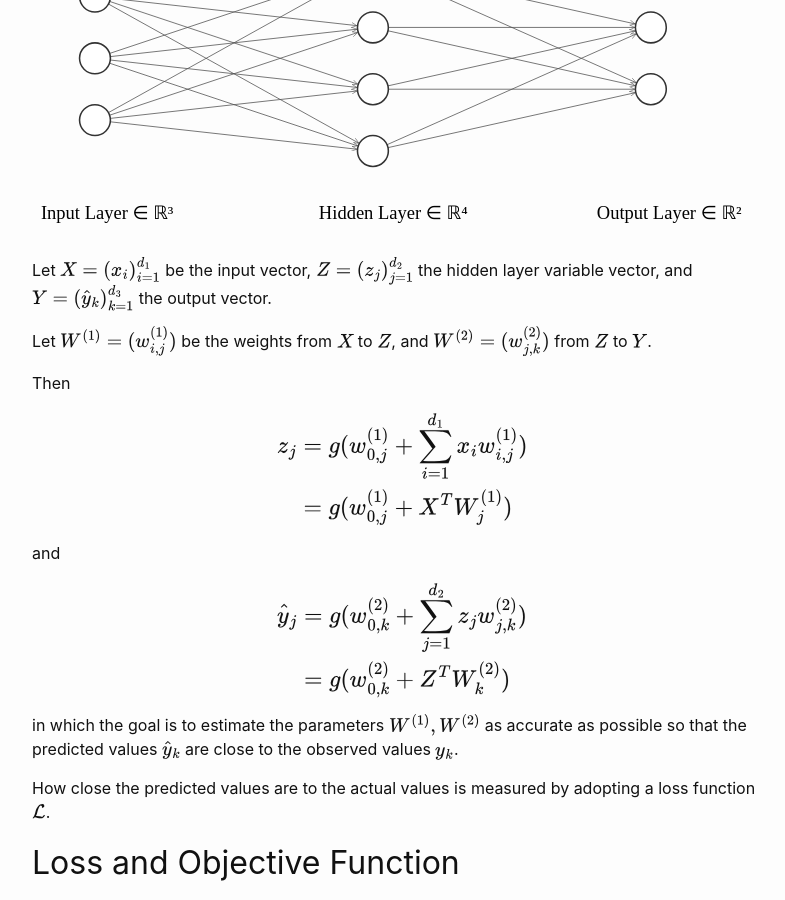
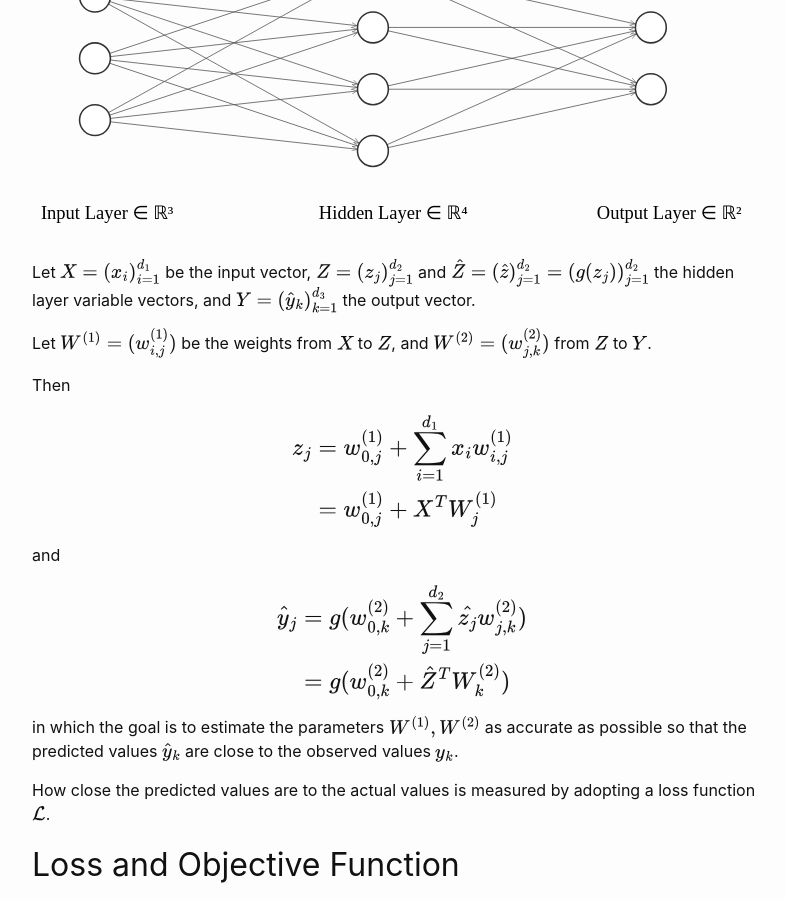
Before and after one commit to leesugil/leesugil.github.io, a Jekyll site: the page built from docs/_posts/2024-05-01-a-quick-reminder-of-deep-learning-fundamentals.markdown, in a window 1280 px wide and 900 px high, scrolled down 1350 px. Shown: the whole window, without its empty margins (238-1023 px from the left). Built offline with Jekyll 4.4.1, drawn with Linux system fonts in a browser that asks for light colours.

```diff
--- a/docs/_posts/2024-05-01-title.markdown
+++ b/docs/_posts/2024-05-01-a-quick-reminder-of-deep-learning-fundamentals.markdown
@@ -46,7 +46,7 @@ Activation functions make the model non-linear.
 
 ![Perceptron]({{ '/assets/images/single-layer-nn.svg' | relative_url }})
 
-Let $$X = (x_i)_{i=1}^{d_1}$$ be the input vector, $$Z = (z_j)_{j=1}^{d_2}$$ the hidden layer variable vector, and $$Y = (\hat{y}_k)_{k=1}^{d_3}$$ the output vector.
+Let $$X = (x_i)_{i=1}^{d_1}$$ be the input vector, $$Z = (z_j)_{j=1}^{d_2}$$ and $$\hat{Z} = (\hat{z})_{j=1}^{d_2} = (g(z_j))_{j=1}^{d_2}$$ the hidden layer variable vectors, and $$Y = (\hat{y}_k)_{k=1}^{d_3}$$ the output vector.
 
 Let $$W^{(1)} = (w_{i, j}^{(1)})$$ be the weights from $$X$$ to $$Z$$, and $$W^{(2)} = (w_{j, k}^{(2)})$$ from $$Z$$ to $$Y$$.
 
@@ -55,8 +55,8 @@ Then
 $$
 \large{
 \begin{align*}
-z_j &= g(w_{0, j}^{(1)} + \sum_{i=1}^{d_1} x_i w_{i, j}^{(1)}) \\
-        &= g(w_{0, j}^{(1)} + X^T W_j^{(1)})
+z_j &= w_{0, j}^{(1)} + \sum_{i=1}^{d_1} x_i w_{i, j}^{(1)} \\
+        &= w_{0, j}^{(1)} + X^T W_j^{(1)}
 \end{align*}
 }
 $$
@@ -66,8 +66,8 @@ and
 $$
 \large{
 \begin{align*}
-\hat{y}_j &= g(w_{0, k}^{(2)} + \sum_{j=1}^{d_2} z_j w_{j, k}^{(2)}) \\
-        &= g(w_{0, k}^{(2)} + Z^T W_k^{(2)})
+\hat{y}_j &= g(w_{0, k}^{(2)} + \sum_{j=1}^{d_2} \hat{z_j} w_{j, k}^{(2)}) \\
+        &= g(w_{0, k}^{(2)} + {\hat{Z}}^T W_k^{(2)})
 \end{align*}
 }
 $$
```
Also changed, not shown: docs/_posts/2024-05-02-getting-some-hands-on-feelings-on-tensorflow.markdown (added, +144 -0 lines).
